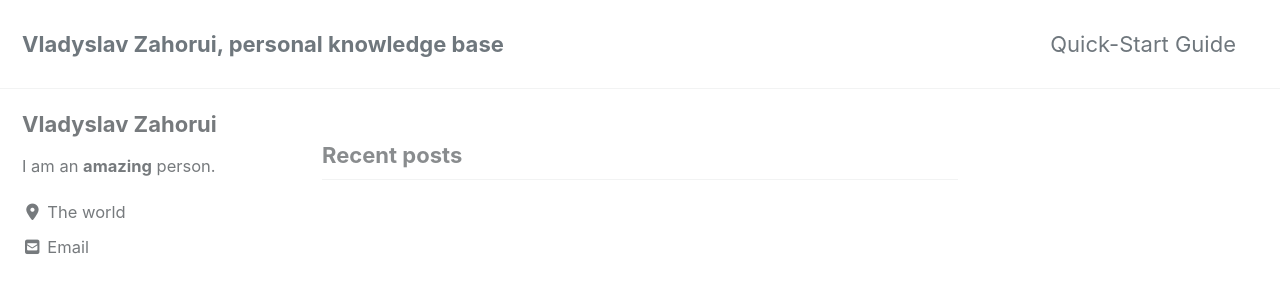
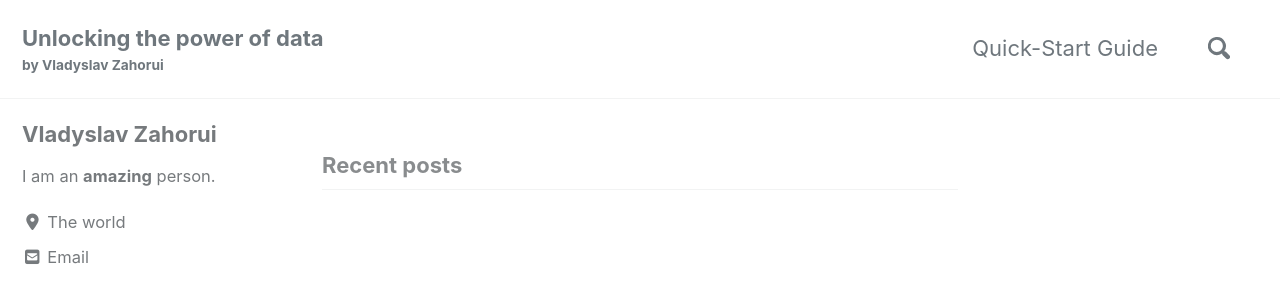
Before and after one commit to vzahorui/vzahorui.github.io, a Jekyll site: the page built from index.html, in a window 1280 px wide and 900 px high. Shown: the top 303 px of the window. Built offline with Jekyll 4.4.1, drawn with Linux system fonts in a browser that asks for light colours; cached includes are drawn as plain includes; nearby versions of some CDN libraries; the list of posts is cut into pages by our own code; part of the change alters nothing that is shown.

Commit message:
Update _config.yml

```diff
--- a/_config.yml
+++ b/_config.yml
@@ -1,9 +1,5 @@
-# Welcome to Jekyll!
-#
 # This config file is meant for settings that affect your entire site, values
 # which you are expected to set up once and rarely need to edit after that.
-# For technical reasons, this file is *NOT* reloaded automatically when you use
-# `jekyll serve`. If you change this file, please restart the server process.
 
 # Theme Settings
 #
@@ -16,14 +12,12 @@ minimal_mistakes_skin    : "default" # "air", "aqua", "contrast", "dark", "dirt"
 
 # Site Settings
 locale                   : "en-US"
-title                    : "Vladyslav Zahorui, personal knowledge base"
-title_separator          : "-"
-subtitle                 : # site tagline that appears below site title in masthead
+title                    : "Unlocking the power of data"
+title_separator          : "|"
+subtitle                 : "by Vladyslav Zahorui"
 name                     : "Vladyslav Zahorui"
-description              : "Knowledge base related to data science."
-url                      : # the base hostname & protocol for your site e.g. "https://mmistakes.github.io"
-baseurl                  : # the subpath of your site, e.g. "/blog"
-repository               : # GitHub username/repo-name e.g. "mmistakes/minimal-mistakes"
+description              : "Knowledge base related to data science. In depth description of statistical concepts and conducted experiments with machine learning."
+url                      : "https://vzahorui.github.io"
 teaser                   : # path of fallback teaser image, e.g. "/assets/images/500x300.png"
 logo                     : # path of logo image to display in the masthead, e.g. "/assets/images/88x88.png"
 masthead_title           : # overrides the website title displayed in the masthead, use " " for no title
@@ -65,7 +59,7 @@ reCaptcha:
   secret                 :
 atom_feed:
   path                   : # blank (default) uses feed.xml
-search                   : # true, false (default)
+search                   : true
 search_full_content      : # true, false (default)
 search_provider          : # lunr (default), algolia, google
 algolia:
@@ -96,6 +90,8 @@ social:
   type                   : # Person or Organization (defaults to Person)
   name                   : # If the user or organization name differs from the site's name
   links: # An array of links to social media profiles
+    - "https://instagram.com/v.zahorui"
+    - "https://www.linkedin.com/in/vzahorui"
 
 # Analytics
 analytics:
@@ -141,12 +137,15 @@ footer:
     - label: "Facebook"
       icon: "fab fa-fw fa-facebook-square"
       # url:
+    - label: "Email"
+      icon: "fas fa-fw fa-envelope-square"
+      url: mailto:vladyslav.zahorui@gmail.com
     - label: "GitHub"
       icon: "fab fa-fw fa-github"
-      # url:
+      url: "https://github.com/vzahorui"
     - label: "GitLab"
       icon: "fab fa-fw fa-gitlab"
-      # url:
+      # url: ""
     - label: "Bitbucket"
       icon: "fab fa-fw fa-bitbucket"
       # url:
@@ -287,7 +286,7 @@ defaults:
       type: posts
     values:
       layout: single
-      author_profile: true
+      author_profile: false
       read_time: true
       comments: # true
       share: true
```
